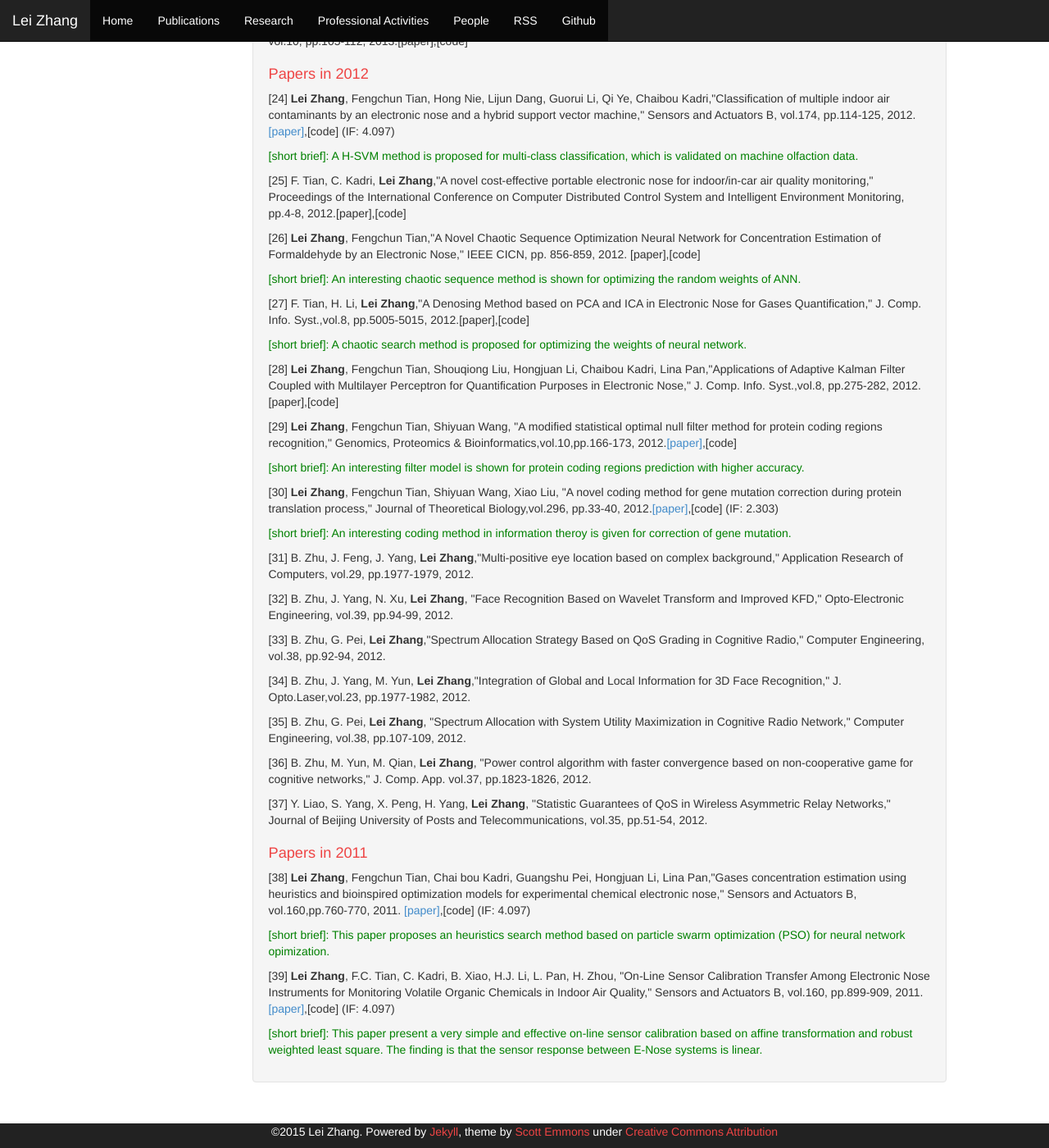
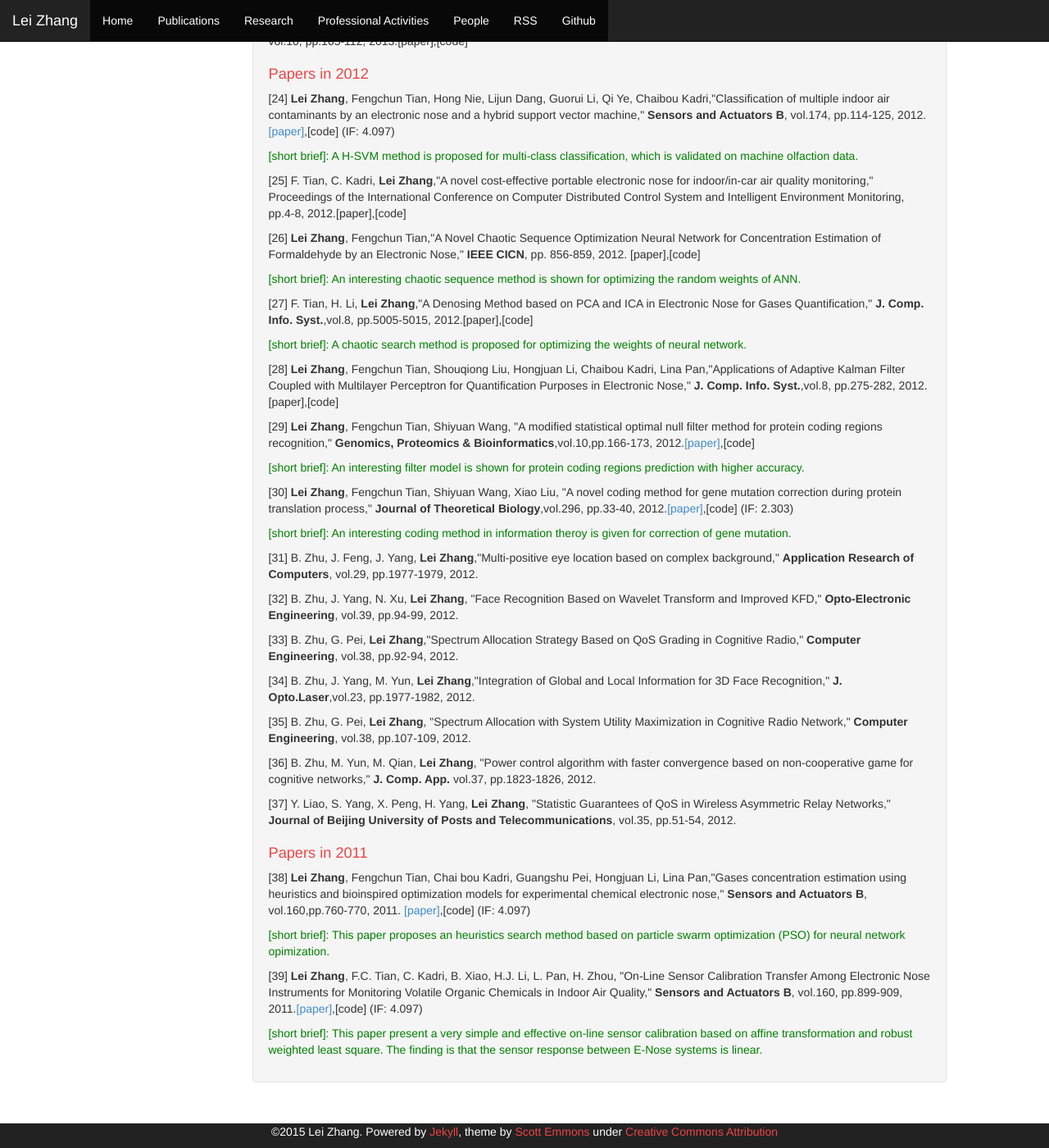
Before and after one commit to DrLeiZhang/website, a Jekyll site: the page built from publications.html, in a window 1280 px wide and 1400 px high, scrolled down 1993 px. Shown: the whole window at 82% size. Built offline with Jekyll 4.4.1, drawn with Linux system fonts in a browser that asks for light colours; Markdown is read by kramdown in place of the engine named in the settings; some of the changed text lies outside the part shown.

Commit message:
Update
Signed-off-by: leizhang@cqu.edu.cn <leizhang@cqu.edu.cn>

```diff
--- a/publications.html
+++ b/publications.html
@@ -31,77 +31,77 @@
 <p>[11] <B>Lei Zhang</B>, Fengchun Tian, Guangshu Pei,"A novel sensor selection using pattern recognition technique in electronic nose,"<B>Measurement</B>, vol.54, pp. 31-39, 2014.<a href="resources/Sensor selection.pdf">[paper]</a>,[source code] (IF: 1.526)</p>
 <p style="color:green;">[short brief]: The sensor selection is explored based on KPCA and SVM.</p>
 
-<p>[13] <B>Lei Zhang</B> and Fengchun Tian,"Performance Study of Multilayer Perceptrons in Low-Cost Electronic Nose,"IEEE Transactions on Instrumentation and Measurement, vol.63, pp. 1670-1679, 2014.[paper] (IF: 1.710)</p>
+<p>[13] <B>Lei Zhang</B> and Fengchun Tian,"Performance Study of Multilayer Perceptrons in Low-Cost Electronic Nose,"<B>IEEE Transactions on Instrumentation and Measurement</B>, vol.63, pp. 1670-1679, 2014.[paper] (IF: 1.710)</p>
 
-<p>[14] <B>Lei Zhang</B>, Fengchun Tian, Xiongwei Peng, Xin Yin,"A rapid discreteness correction scheme for reproducibility enhancement among a batch of MOS gas sensors," Sensors and Actuators A,vol.205, pp.170-176, 2014.<a href="resources/Rapid discreteness calibration.pdf">[paper]</a>,[code] (IF: 1.943)</p>
+<p>[14] <B>Lei Zhang</B>, Fengchun Tian, Xiongwei Peng, Xin Yin,"A rapid discreteness correction scheme for reproducibility enhancement among a batch of MOS gas sensors," <B>Sensors and Actuators A</B>,vol.205, pp.170-176, 2014.<a href="resources/Rapid discreteness calibration.pdf">[paper]</a>,[code] (IF: 1.943)</p>
 <p style="color:green;">[short brief]: Discreteness correction of gas sensors due to their weak reproducibility is very important. This paper presents a rapid method for large-scale sensor calibration.</p>
 
-<p>[15] Lijun Dang, Fengchun Tian, <B>Lei Zhang(*)</B>, Chaibou Kadri, Xiongwei Peng, Xin Yin, Shouqiong Liu, "A Novel Classifier Ensemble for Recognition of Multiple Indoor Air Contaminants by an Electronic Nose," Sensors and Actuators A, vol.207, pp.67-74, 2014.<a href="resources/Classifier_ensemble.pdf">[paper]</a>,[code] (IF: 1.943)</p>
+<p>[15] Lijun Dang, Fengchun Tian, <B>Lei Zhang(*)</B>, Chaibou Kadri, Xiongwei Peng, Xin Yin, Shouqiong Liu, "A Novel Classifier Ensemble for Recognition of Multiple Indoor Air Contaminants by an Electronic Nose," <B>Sensors and Actuators A</B>, vol.207, pp.67-74, 2014.<a href="resources/Classifier_ensemble.pdf">[paper]</a>,[code] (IF: 1.943)</p>
 <p style="color:green;">[short brief]: This paper presents a classifier ensemble models based on SVM, MLP etc. for classification.</p>
 
-<p>[16] <B>Lei Zhang</B>, Fengchun Tian, Xiongwei Peng, Xin Yin, Guorui Li,and Lijun Dang,"Concentration estimation using metal oxide semiconductor gas sensor array based e-noses," Sensor Review,vol.34, pp.284-290, 2014. <a href="resources/PLWE_ANN.pdf">[paper]</a>,[code] (IF: 0.616)</p>
+<p>[16] <B>Lei Zhang</B>, Fengchun Tian, Xiongwei Peng, Xin Yin, Guorui Li,and Lijun Dang,"Concentration estimation using metal oxide semiconductor gas sensor array based e-noses," <B>Sensor Review</B>,vol.34, pp.284-290, 2014. <a href="resources/PLWE_ANN.pdf">[paper]</a>,[code] (IF: 0.616)</p>
 <p style="color:green;">[short brief]: This paper proposes a piece-wise linear prediction method based on neural network output for real-time regression.</p>
 
 <h1>Papers in 2013</h1>
-<p>[17] <B>Lei Zhang</B>, Fengchun Tian, Xiongwei Peng, Lijun Dang, Guorui Li, Shouqiong Liu, Chaibou Kadri,"Standardization of metal oxide sensor array using artificial neural networks through experimental design," Sensors and Actuators B, vol.177, pp.947-955, 2013.<a href="resources/Standardization.pdf">[paper]</a>,[code] (IF: 4.097)</p>
+<p>[17] <B>Lei Zhang</B>, Fengchun Tian, Xiongwei Peng, Lijun Dang, Guorui Li, Shouqiong Liu, Chaibou Kadri,"Standardization of metal oxide sensor array using artificial neural networks through experimental design," <B>Sensors and Actuators B</B>, vol.177, pp.947-955, 2013.<a href="resources/Standardization.pdf">[paper]</a>,[code] (IF: 4.097)</p>
 <p style="color:green;">[short brief]: Discreteness correction of gas sensors due to their weak reproducibility is very important. This paper presents an calibration method based on ANN.</p>
 
-<p>[18] <B>Lei Zhang</B>, F.C. Tian, L. Dang, G. Li, "A nove ANN ensemble and self-calibration model in electronic nose for concentration estimation,"IEEE CNCE, pp.114-116, 2013.[paper],[code]</p>
+<p>[18] <B>Lei Zhang</B>, F.C. Tian, L. Dang, G. Li, "A nove ANN ensemble and self-calibration model in electronic nose for concentration estimation,"<B>IEEE CNCE</B>, pp.114-116, 2013.[paper],[code]</p>
 <p style="color:green;">[short brief]: A self-calibration method based on ANN ensemble is proposed.</p>
 
-<p>[19] <B>Lei Zhang</B>, F.C. Tian, S. Liu, J. Guo, B. Hu,Q. Ye, L. Dang, C. Kadri, J. Feng, "Chaos based neural network optimization for concentration estimation of indoor air contaminants by an electronic nose,"Sensors and Actuators A,vol.189, pp. 161-167, 2013.<a href="resources/Chaos_neural_network.pdf">[paper]</a>,[code] (IF: 1.943)</p>
+<p>[19] <B>Lei Zhang</B>, F.C. Tian, S. Liu, J. Guo, B. Hu,Q. Ye, L. Dang, C. Kadri, J. Feng, "Chaos based neural network optimization for concentration estimation of indoor air contaminants by an electronic nose,"<B>Sensors and Actuators A</B>,vol.189, pp. 161-167, 2013.<a href="resources/Chaos_neural_network.pdf">[paper]</a>,[code] (IF: 1.943)</p>
 <p style="color:green;">[short brief]: A neural network optimization method based on chaos search is proposed for regression.</p>
 
-<p>[20] <B>Lei Zhang</B>, Fengchun Tian, Shouqiong Liu, Lijun Dang,Xiongwei Peng, Xin Yin,"Chaotic time series prediction of e-nose sensor drift in embedded phase space," Sensors and Actuators B, vol.182, pp.71-79,2013.<a href="resources/Drift_prediction.pdf">[paper]</a>,[code] (IF: 4.097)</p>
+<p>[20] <B>Lei Zhang</B>, Fengchun Tian, Shouqiong Liu, Lijun Dang,Xiongwei Peng, Xin Yin,"Chaotic time series prediction of e-nose sensor drift in embedded phase space," <B>Sensors and Actuators B</B>, vol.182, pp.71-79,2013.<a href="resources/Drift_prediction.pdf">[paper]</a>,[code] (IF: 4.097)</p>
 <p style="color:green;">[short brief]: This paper, at the first time, analyze the chaotic behavior of sensor drift and its predictive characteristic using chaotic time series prediction model based on RBF neural network.</p>
 
-<p>[21] <B>Lei Zhang</B>, F. Tian, L. Dang, G. Li, X. Peng, X. Yin, S. Liu, "A novel background interferences elimination method in electronic nose using pattern recognition," Sensors and Actuators A, vol.201, pp.254-263, 2013. <a href="resources/Background_elimination.pdf">[paper]</a>,[code] (IF: 1.943)</p>
+<p>[21] <B>Lei Zhang</B>, F. Tian, L. Dang, G. Li, X. Peng, X. Yin, S. Liu, "A novel background interferences elimination method in electronic nose using pattern recognition," <B>Sensors and Actuators A</B>, vol.201, pp.254-263, 2013. <a href="resources/Background_elimination.pdf">[paper]</a>,[code] (IF: 1.943)</p>
 <p style="color:green;">[short brief]: This paper proposes an on-line background elimination method for suppressing the signal other than the target gases.</p>
 
-<p>[22] C. Kadri, F. Tian, <B>Lei Zhang</B>,"Neural Network Ensembles for Online Gas Concentration Estimation Using an Electronic Nose," International Journal of Computer Science Issues, vol.10, pp.129-135, 2013.[paper],[code]</p>
+<p>[22] C. Kadri, F. Tian, <B>Lei Zhang</B>,"Neural Network Ensembles for Online Gas Concentration Estimation Using an Electronic Nose," <B>International Journal of Computer Science Issues</B>, vol.10, pp.129-135, 2013.[paper],[code]</p>
 <p style="color:green;">[short brief]: An ensemble model based on multiple neural networks are proposed for regression.</p>
 
-<p>[23] C. Kadri, F. Tian, <B>Lei Zhang</B>, "Multi-objective Genetic Algorithm based on Selective Neural Networks Ensemble for Concentration Estimation of Indoor Air Pollutants Using Electronic Nose," International Journal of Computer Science Issues, vol.10, pp.105-112, 2013.[paper],[code]</p>
+<p>[23] C. Kadri, F. Tian, <B>Lei Zhang</B>, "Multi-objective Genetic Algorithm based on Selective Neural Networks Ensemble for Concentration Estimation of Indoor Air Pollutants Using Electronic Nose," <B>International Journal of Computer Science Issues</B>, vol.10, pp.105-112, 2013.[paper],[code]</p>
 
 <h1>Papers in 2012</h1>
-<p>[24] <B>Lei Zhang</B>, Fengchun Tian, Hong Nie, Lijun Dang, Guorui Li, Qi Ye, Chaibou Kadri,"Classification of multiple indoor air contaminants by an electronic nose and a hybrid support vector machine," Sensors and Actuators B, vol.174, pp.114-125, 2012.<a href="resources/HSVM.pdf">[paper]</a>,[code] (IF: 4.097) </p>
+<p>[24] <B>Lei Zhang</B>, Fengchun Tian, Hong Nie, Lijun Dang, Guorui Li, Qi Ye, Chaibou Kadri,"Classification of multiple indoor air contaminants by an electronic nose and a hybrid support vector machine," <B>Sensors and Actuators B</B>, vol.174, pp.114-125, 2012.<a href="resources/HSVM.pdf">[paper]</a>,[code] (IF: 4.097) </p>
 <p style="color:green;">[short brief]: A H-SVM method is proposed for multi-class classification, which is validated on machine olfaction data.</p>
 
 <p>[25] F. Tian, C. Kadri, <B>Lei Zhang</B>,"A novel cost-effective portable electronic nose for indoor/in-car air quality monitoring," Proceedings of the International Conference on Computer Distributed Control System and Intelligent Environment Monitoring, pp.4-8, 2012.[paper],[code]</p>
 
-<p>[26] <B>Lei Zhang</B>, Fengchun Tian,"A Novel Chaotic Sequence Optimization Neural Network for Concentration Estimation of Formaldehyde by an Electronic Nose," IEEE CICN, pp. 856-859, 2012. [paper],[code]</p>
+<p>[26] <B>Lei Zhang</B>, Fengchun Tian,"A Novel Chaotic Sequence Optimization Neural Network for Concentration Estimation of Formaldehyde by an Electronic Nose," <B>IEEE CICN</B>, pp. 856-859, 2012. [paper],[code]</p>
 <p style="color:green;">[short brief]: An interesting chaotic sequence method is shown for optimizing the random weights of ANN.</p>
 
-<p>[27] F. Tian, H. Li, <B>Lei Zhang</B>,"A Denosing Method based on PCA and ICA in Electronic Nose for Gases Quantification," J. Comp. Info. Syst.,vol.8, pp.5005-5015, 2012.[paper],[code]</p>
+<p>[27] F. Tian, H. Li, <B>Lei Zhang</B>,"A Denosing Method based on PCA and ICA in Electronic Nose for Gases Quantification," <B>J. Comp. Info. Syst.</B>,vol.8, pp.5005-5015, 2012.[paper],[code]</p>
 <p style="color:green;">[short brief]: A chaotic search method is proposed for  optimizing the weights of neural network.</p>
 
-<p>[28] <B>Lei Zhang</B>, Fengchun Tian, Shouqiong Liu, Hongjuan Li, Chaibou Kadri, Lina Pan,"Applications of Adaptive Kalman Filter Coupled with Multilayer Perceptron for Quantification Purposes in Electronic Nose," J. Comp. Info. Syst.,vol.8, pp.275-282, 2012.[paper],[code]</p>
+<p>[28] <B>Lei Zhang</B>, Fengchun Tian, Shouqiong Liu, Hongjuan Li, Chaibou Kadri, Lina Pan,"Applications of Adaptive Kalman Filter Coupled with Multilayer Perceptron for Quantification Purposes in Electronic Nose," <B>J. Comp. Info. Syst.</B>,vol.8, pp.275-282, 2012.[paper],[code]</p>
 
-<p>[29] <B>Lei Zhang</B>, Fengchun Tian, Shiyuan Wang, "A modified statistical optimal null filter method for protein coding regions recognition," Genomics, Proteomics & Bioinformatics,vol.10,pp.166-173, 2012.<a href="resources/SONF.pdf">[paper]</a>,[code]</p>
+<p>[29] <B>Lei Zhang</B>, Fengchun Tian, Shiyuan Wang, "A modified statistical optimal null filter method for protein coding regions recognition," <B>Genomics, Proteomics & Bioinformatics</B>,vol.10,pp.166-173, 2012.<a href="resources/SONF.pdf">[paper]</a>,[code]</p>
 <p style="color:green;">[short brief]: An interesting filter model is shown for protein coding regions prediction with higher accuracy.</p>
 
-<p>[30] <B>Lei Zhang</B>, Fengchun Tian, Shiyuan Wang, Xiao Liu, "A novel coding method for gene mutation correction during protein translation process," Journal of Theoretical Biology,vol.296, pp.33-40, 2012.<a href="resources/Protein_coding.pdf">[paper]</a>,[code] (IF: 2.303)</p>
+<p>[30] <B>Lei Zhang</B>, Fengchun Tian, Shiyuan Wang, Xiao Liu, "A novel coding method for gene mutation correction during protein translation process," <B>Journal of Theoretical Biology</B>,vol.296, pp.33-40, 2012.<a href="resources/Protein_coding.pdf">[paper]</a>,[code] (IF: 2.303)</p>
 <p style="color:green;">[short brief]: An interesting coding method in information theroy is given for correction of gene mutation.</p>
 
-<p>[31] B. Zhu, J. Feng, J. Yang, <B>Lei Zhang</B>,"Multi-positive eye location based on complex background," Application Research of Computers, vol.29, pp.1977-1979, 2012.</p>
+<p>[31] B. Zhu, J. Feng, J. Yang, <B>Lei Zhang</B>,"Multi-positive eye location based on complex background," <B>Application Research of Computers</B>, vol.29, pp.1977-1979, 2012.</p>
 
-<p>[32] B. Zhu, J. Yang, N. Xu, <B>Lei Zhang</B>, "Face Recognition Based on Wavelet Transform and Improved KFD," Opto-Electronic Engineering, vol.39, pp.94-99, 2012.</p>
+<p>[32] B. Zhu, J. Yang, N. Xu, <B>Lei Zhang</B>, "Face Recognition Based on Wavelet Transform and Improved KFD," <B>Opto-Electronic Engineering</B>, vol.39, pp.94-99, 2012.</p>
 
-<p>[33] B. Zhu, G. Pei, <B>Lei Zhang</B>,"Spectrum Allocation Strategy Based on QoS Grading in Cognitive Radio," Computer Engineering, vol.38, pp.92-94, 2012.</p>
+<p>[33] B. Zhu, G. Pei, <B>Lei Zhang</B>,"Spectrum Allocation Strategy Based on QoS Grading in Cognitive Radio," <B>Computer Engineering</B>, vol.38, pp.92-94, 2012.</p>
 
-<p>[34] B. Zhu, J. Yang, M. Yun, <B>Lei Zhang</B>,"Integration of Global and Local Information for 3D Face Recognition," J. Opto.Laser,vol.23, pp.1977-1982, 2012.</p>
+<p>[34] B. Zhu, J. Yang, M. Yun, <B>Lei Zhang</B>,"Integration of Global and Local Information for 3D Face Recognition," <B>J. Opto.Laser</B>,vol.23, pp.1977-1982, 2012.</p>
 
-<p>[35] B. Zhu, G. Pei, <B>Lei Zhang</B>, "Spectrum Allocation with System Utility Maximization in Cognitive Radio Network," Computer Engineering, vol.38, pp.107-109, 2012.</p>
+<p>[35] B. Zhu, G. Pei, <B>Lei Zhang</B>, "Spectrum Allocation with System Utility Maximization in Cognitive Radio Network," <B>Computer Engineering</B>, vol.38, pp.107-109, 2012.</p>
 
-<p>[36] B. Zhu, M. Yun, M. Qian, <B>Lei Zhang</B>, "Power control algorithm with faster convergence based on non-cooperative game for cognitive networks," J. Comp. App. vol.37, pp.1823-1826, 2012.</p>
+<p>[36] B. Zhu, M. Yun, M. Qian, <B>Lei Zhang</B>, "Power control algorithm with faster convergence based on non-cooperative game for cognitive networks," <B>J. Comp. App.</B> vol.37, pp.1823-1826, 2012.</p>
 
-<p>[37] Y. Liao, S. Yang, X. Peng, H. Yang, <B>Lei Zhang</B>, "Statistic Guarantees of QoS in Wireless Asymmetric Relay Networks," Journal of Beijing University of Posts and Telecommunications, vol.35, pp.51-54, 2012.
+<p>[37] Y. Liao, S. Yang, X. Peng, H. Yang, <B>Lei Zhang</B>, "Statistic Guarantees of QoS in Wireless Asymmetric Relay Networks," <B>Journal of Beijing University of Posts and Telecommunications</B>, vol.35, pp.51-54, 2012.
 
 <h1>Papers in 2011</h1>
-<p>[38] <B>Lei Zhang</B>, Fengchun Tian, Chai bou Kadri, Guangshu Pei, Hongjuan Li, Lina Pan,"Gases concentration estimation using heuristics and bioinspired optimization models for experimental chemical electronic nose," Sensors and Actuators B, vol.160,pp.760-770, 2011. <a href="resources/Heuristic_neural_network.pdf">[paper]</a>,[code] (IF: 4.097)</p>
+<p>[38] <B>Lei Zhang</B>, Fengchun Tian, Chai bou Kadri, Guangshu Pei, Hongjuan Li, Lina Pan,"Gases concentration estimation using heuristics and bioinspired optimization models for experimental chemical electronic nose," <B>Sensors and Actuators B</B>, vol.160,pp.760-770, 2011. <a href="resources/Heuristic_neural_network.pdf">[paper]</a>,[code] (IF: 4.097)</p>
 <p style="color:green;">[short brief]: This paper proposes an heuristics search method based on particle swarm optimization (PSO) for neural network opimization.</p>
 
-<p>[39] <B>Lei Zhang</B>, F.C. Tian, C. Kadri, B. Xiao, H.J. Li, L. Pan, H. Zhou, "On-Line Sensor Calibration Transfer Among Electronic Nose Instruments for Monitoring Volatile Organic Chemicals in Indoor Air Quality," Sensors and Actuators B, vol.160, pp.899-909, 2011.<a href="resources/On-line_calibration.pdf">[paper]</a>,[code] (IF: 4.097)</p>
+<p>[39] <B>Lei Zhang</B>, F.C. Tian, C. Kadri, B. Xiao, H.J. Li, L. Pan, H. Zhou, "On-Line Sensor Calibration Transfer Among Electronic Nose Instruments for Monitoring Volatile Organic Chemicals in Indoor Air Quality," <B>Sensors and Actuators B</B>, vol.160, pp.899-909, 2011.<a href="resources/On-line_calibration.pdf">[paper]</a>,[code] (IF: 4.097)</p>
 <p style="color:green;">[short brief]: This paper present a very simple and effective on-line sensor calibration based on affine transformation and robust weighted least square. The finding is that the sensor response between E-Nose systems is linear.</p>
 
 
```
